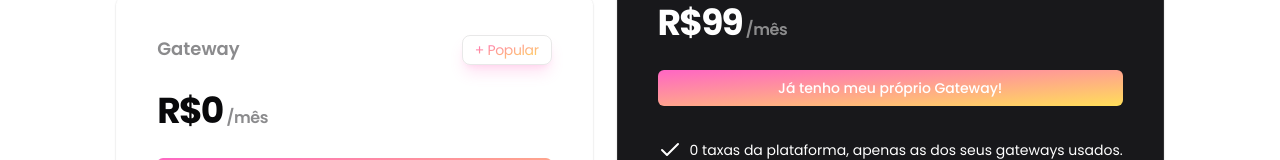
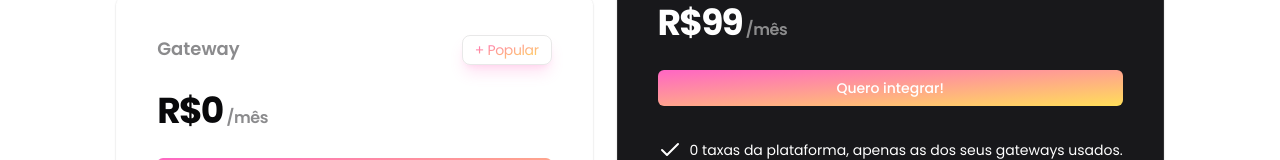
Before and after one commit to devJcdzn/llumon, a Next.js app: page / in a window 1280 px wide. Shown: the part 2508-2668 px from the top of the page. Built offline with nearby package versions, Linux system fonts and the light colour scheme.

Commit message:
feat: add pricing section

```diff
--- a/components/sections/pricing.tsx
+++ b/components/sections/pricing.tsx
@@ -22,7 +22,7 @@ const pricingTiers = [
     plan: "BYOG",
     monthlyPrice: 99,
     yearlyPrice: 990,
-    buttonText: "Já tenho meu próprio Gateway!",
+    buttonText: "Quero integrar!",
     description:
       "Build Your Own Gateway, ideal para empresas que já possuem gateways e querem apenas integra-los para nossa api simplificada e vantagens.",
     popular: false,
```
